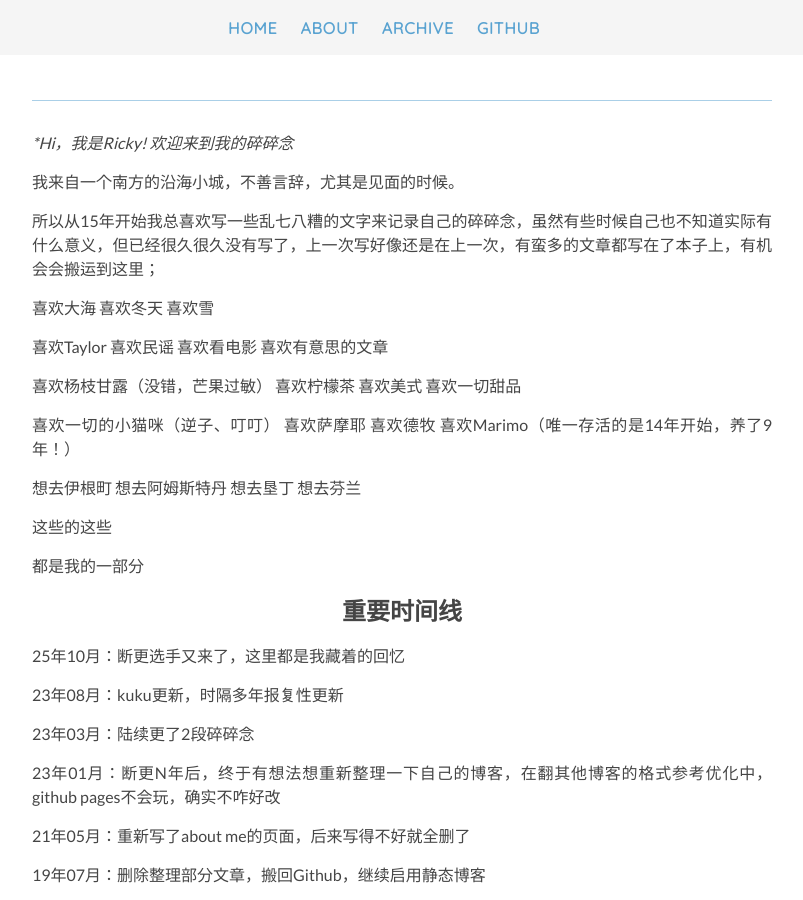
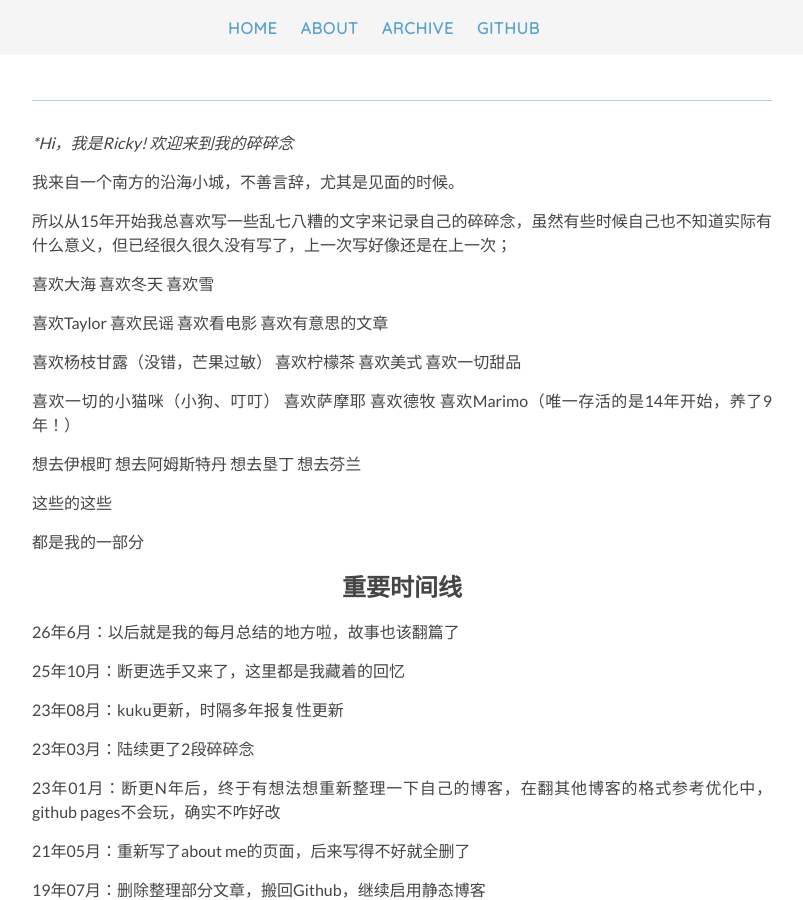
Before and after one commit to Rickylamn/Rickylamn.github.io, a Jekyll site: the page built from about.md, in a window 1280 px wide and 900 px high. Shown: the whole window, without its empty margins (238-1041 px from the left). Built offline with Jekyll 4.4.1, drawn with Linux system fonts in a browser that asks for light colours; nearby versions of some CDN libraries; our own code applies the rules of GitHub Pages for plain Markdown files.

Commit message:
Update about.md

```diff
--- a/about.md
+++ b/about.md
@@ -2,7 +2,7 @@
 
 我来自一个南方的沿海小城，不善言辞，尤其是见面的时候。
 
-所以从15年开始我总喜欢写一些乱七八糟的文字来记录自己的碎碎念，虽然有些时候自己也不知道实际有什么意义，但已经很久很久没有写了，上一次写好像还是在上一次，有蛮多的文章都写在了本子上，有机会会搬运到这里；
+所以从15年开始我总喜欢写一些乱七八糟的文字来记录自己的碎碎念，虽然有些时候自己也不知道实际有什么意义，但已经很久很久没有写了，上一次写好像还是在上一次；
 
 喜欢大海 喜欢冬天 喜欢雪
 
@@ -10,7 +10,7 @@
 
 喜欢杨枝甘露（没错，芒果过敏） 喜欢柠檬茶 喜欢美式 喜欢一切甜品
 
-喜欢一切的小猫咪（逆子、叮叮） 喜欢萨摩耶 喜欢德牧 喜欢Marimo（唯一存活的是14年开始，养了9年！）
+喜欢一切的小猫咪（小狗、叮叮） 喜欢萨摩耶 喜欢德牧 喜欢Marimo（唯一存活的是14年开始，养了9年！）
 
 想去伊根町 想去阿姆斯特丹 想去垦丁 想去芬兰
 
@@ -20,6 +20,8 @@
 
 
 <h2>重要时间线</h2>
+26年6月：以后就是我的每月总结的地方啦，故事也该翻篇了
+
 25年10月：断更选手又来了，这里都是我藏着的回忆
 
 23年08月：kuku更新，时隔多年报复性更新
```
